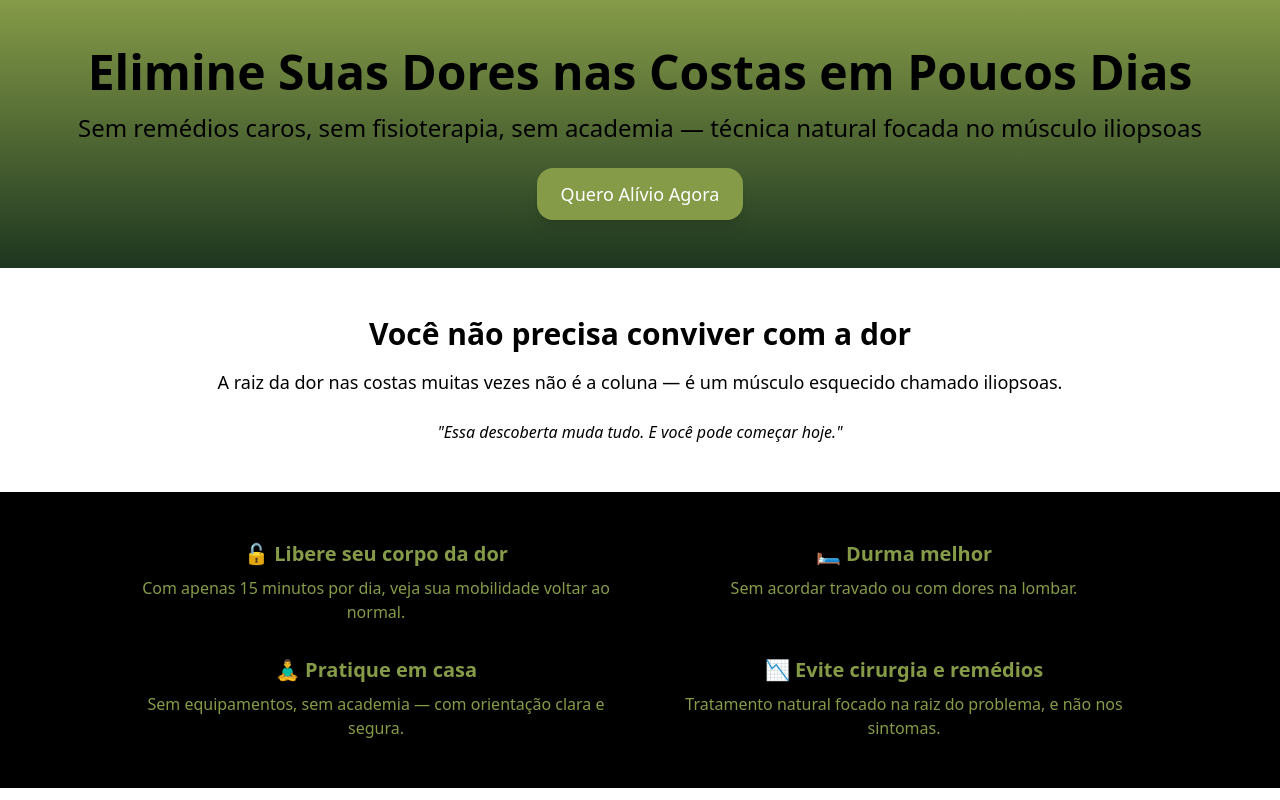
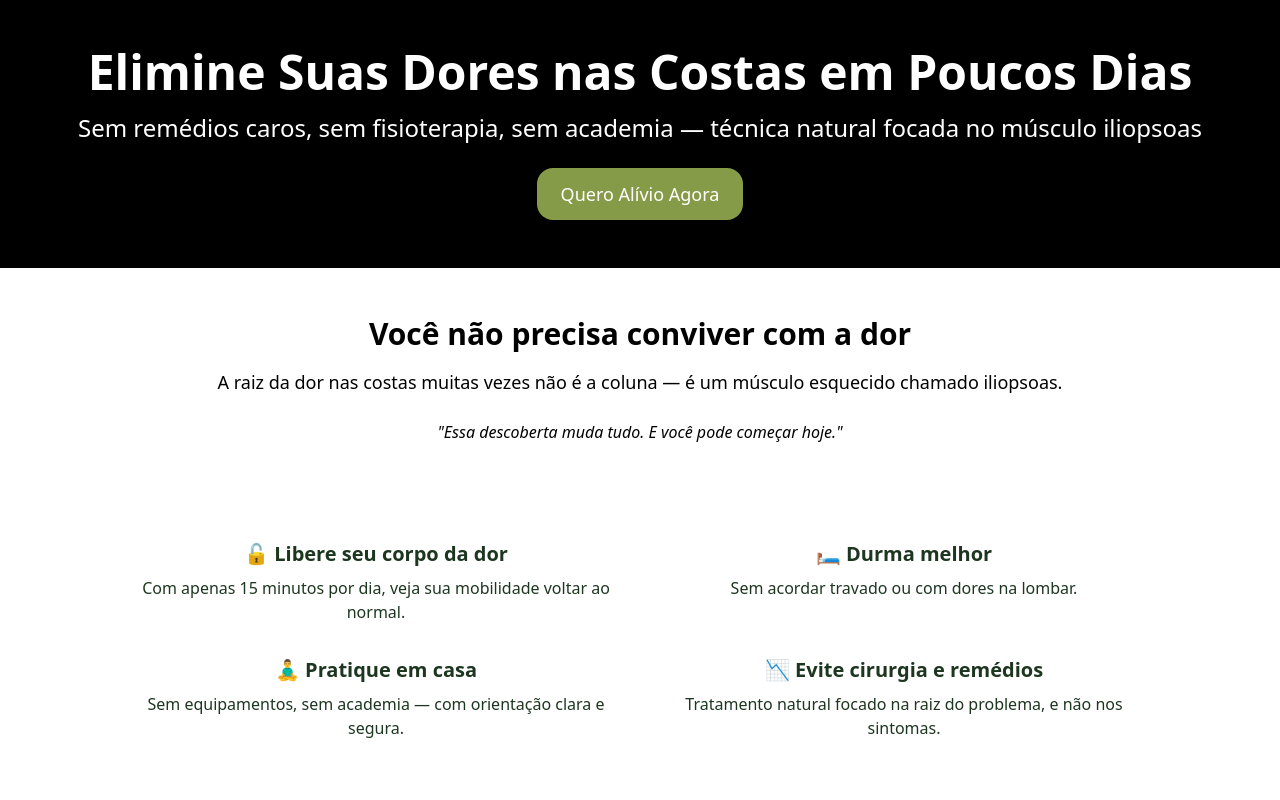
Before and after one commit to squad-member/site-dor-nas-costas, a React (Vite) app: page / in a window 1280 px wide. Shown: the top 800 px of the page. Built offline with nearby package versions, Linux system fonts and the light colour scheme.

Commit message:
link hotmart adicionado

```diff
--- a/src/App.jsx
+++ b/src/App.jsx
@@ -3,24 +3,40 @@
 
 export default function Page() {
 return ( <div className="bg-white text-black font-sans">
-{/* Hero Section */}
-<section className="text-center py-12 px-6 bg-gradient-to-b from-[#859B48] to-[#1D361F]">
-  <h1 className="text-3xl md:text-5xl font-bold mb-4">Elimine Suas Dores nas Costas em Poucos Dias</h1>
-  <h2 className="text-lg md:text-2xl mb-6">Sem remédios caros, sem fisioterapia, sem academia — técnica natural focada no músculo iliopsoas</h2>
-  <a href="https://hotmart.com/SEU-LINK-AQUI" target="_blank" rel="noopener noreferrer">
-    <button className="bg-[#859B48] text-white px-6 py-3 rounded-2xl text-lg shadow-lg hover:bg-[#859B48]">Quero Alívio Agora</button>
-  </a>
-</section>
+ {/* Hero Section */}
+    <section className="text-center py-12 px-6 bg-black text-white">
+      <h1 className="text-3xl md:text-5xl font-bold mb-4">
+        Elimine Suas Dores nas Costas em Poucos Dias
+      </h1>
+      <h2 className="text-lg md:text-2xl mb-6">
+        Sem remédios caros, sem fisioterapia, sem academia — técnica natural focada no músculo iliopsoas
+      </h2>
+      <a
+        href="https://hotmart.com/SEU-LINK-AQUI"
+        target="_blank"
+        rel="noopener noreferrer"
+      >
+        <button className="bg-[#859B48] text-white px-6 py-3 rounded-2xl text-lg shadow-lg hover:bg-[#6f8239]">
+          Quero Alívio Agora
+        </button>
+      </a>
+    </section>
 
-  {/* Bloco 2 - Manifesto */}
-  <section className="max-w-4xl mx-auto py-12 px-6">
-    <h2 className="text-2xl md:text-3xl font-bold mb-4 text-center">Você não precisa conviver com a dor</h2>
-    <p className="text-lg text-center mb-6">A raiz da dor nas costas muitas vezes não é a coluna — é um músculo esquecido chamado iliopsoas.</p>
-    <p className="text-center italic">"Essa descoberta muda tudo. E você pode começar hoje."</p>
-  </section>
+   {/* Bloco 2 - Manifesto */}
+    <section className="bg-white text-black max-w-4xl mx-auto py-12 px-6">
+      <h2 className="text-2xl md:text-3xl font-bold mb-4 text-center">
+        Você não precisa conviver com a dor
+      </h2>
+      <p className="text-lg text-center mb-6">
+        A raiz da dor nas costas muitas vezes não é a coluna — é um músculo esquecido chamado iliopsoas.
+      </p>
+      <p className="text-center italic">
+        "Essa descoberta muda tudo. E você pode começar hoje."
+      </p>
+    </section>
 
   {/* Bloco 3 - Benefícios */}
-  <section className="bg-black text-[#859B48] py-12 px-6">
+  <section className="bg-white text-[#1D361F] py-12 px-6">
     <div className="max-w-5xl mx-auto grid grid-cols-1 md:grid-cols-2 gap-8 text-center">
       <div>
         <h3 className="text-xl font-semibold mb-2">🔓 Libere seu corpo da dor</h3>
```
